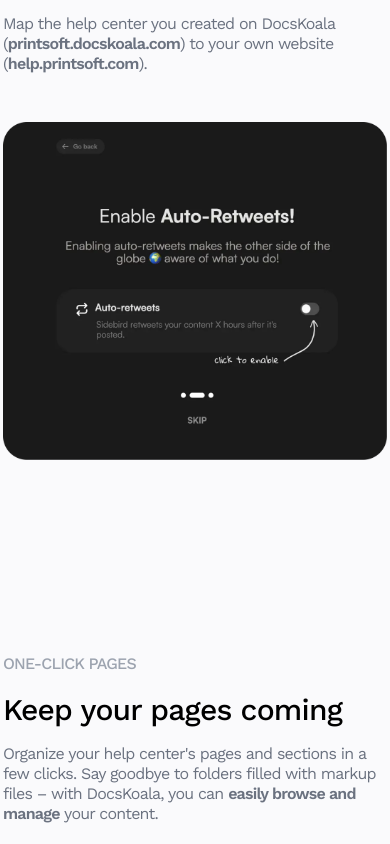
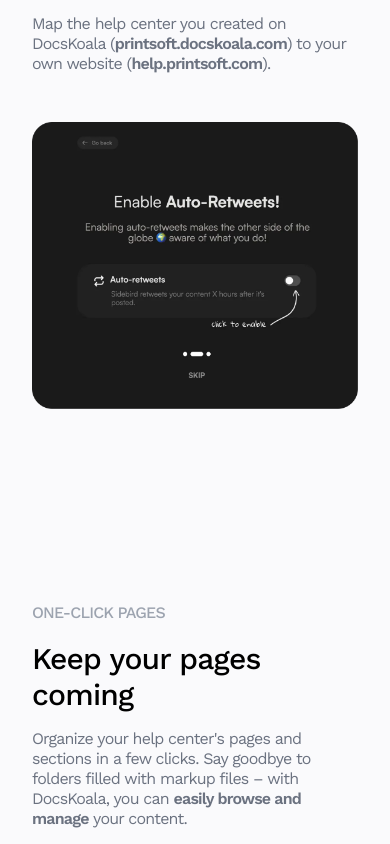
Before and after one commit to Andreaswt/DocsKoalaLanding, a Next.js app: page / in a window 390 px wide. Shown: the part 1760-2604 px from the top of the page. Built offline with nearby package versions, Linux system fonts and the light colour scheme.

Commit message:
feature image fix

```diff
--- a/src/components/Feature.tsx
+++ b/src/components/Feature.tsx
@@ -34,7 +34,7 @@
           src={props.imageSrc}
           decoding="async"
           data-nimg="intrinsic"
-          className="max-w-sm lg:max-w-md"
+          className="max-w-full lg:max-w-md"
         />
       </div>
     </article>
```
